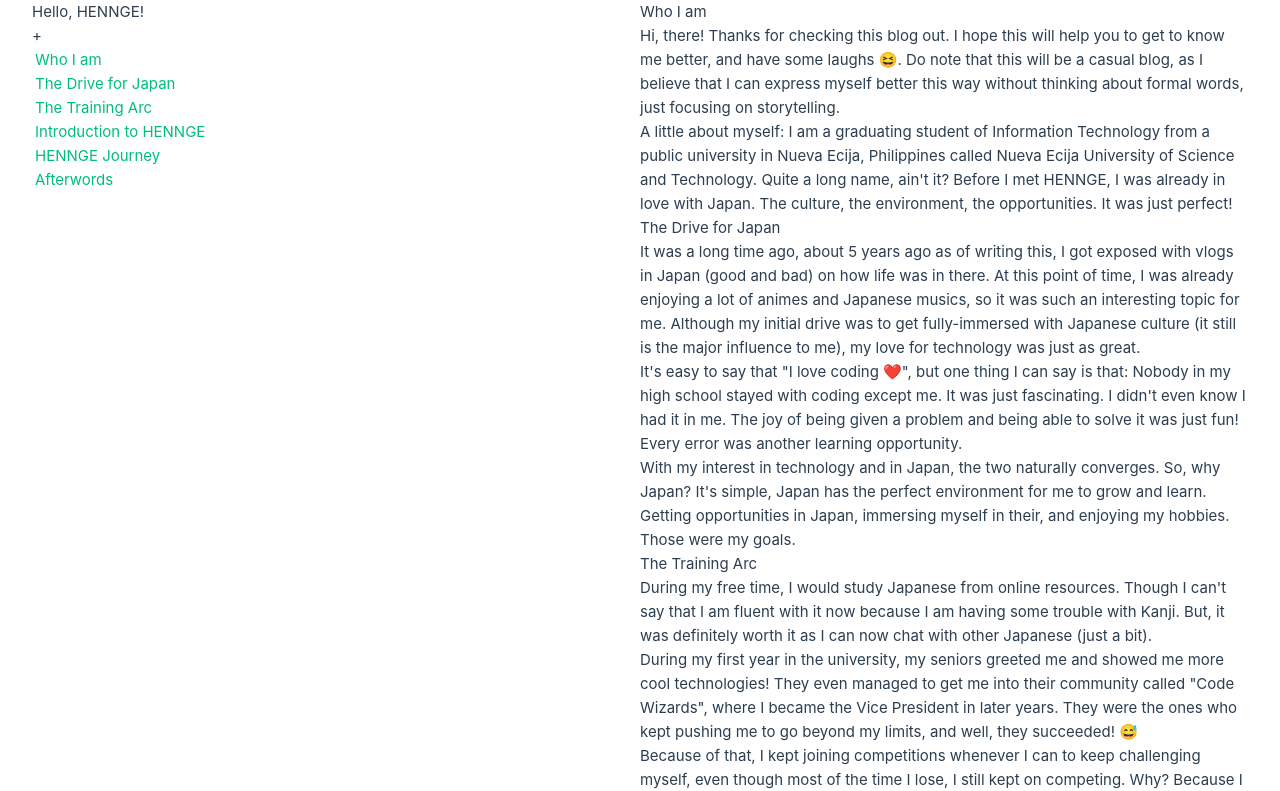
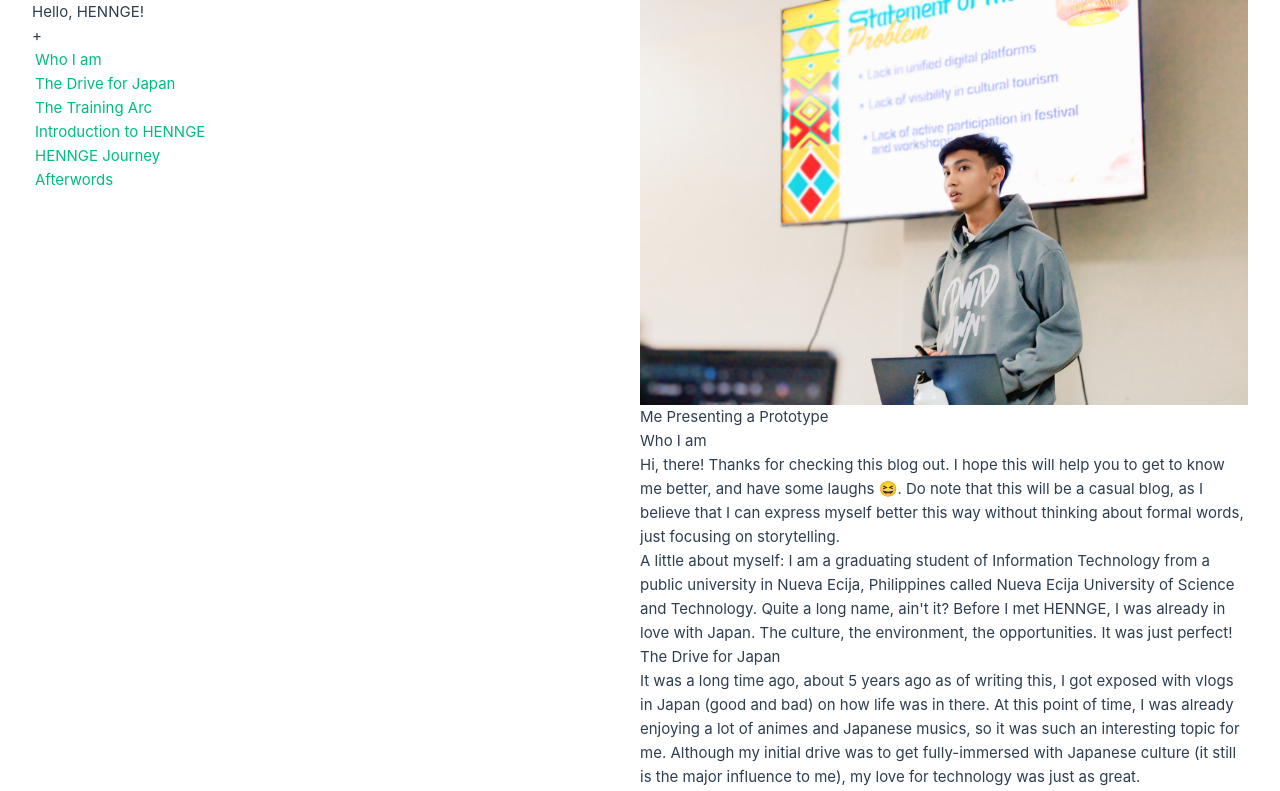
Before and after one commit to cynessa-dev/hello-HENNGE, a Vue app: page / in a window 1280 px wide. Shown: the top 791 px of the page. Built offline with nearby package versions, Linux system fonts and the light colour scheme; the HTML template or start-up script is replaced by a standard one.

Commit message:
🍱 content: add image with caption in introduction

```diff
--- a/src/components/sections/Introduction.vue
+++ b/src/components/sections/Introduction.vue
@@ -1,8 +1,11 @@
 <script setup lang="ts">
+    import pictureOfMe from '@/assets/images/intro_0.jpg'
 </script>
 
 <template>
     <section id="introduction">
+        <img :src="pictureOfMe" alt="Picture of me" />
+        <p>Me Presenting a Prototype</p>
         <h2>Who I am</h2>
         <p>
             Hi, there! Thanks for checking this blog out. I hope this will help you to get to know me better, and have some laughs 😆. Do note that this will be a casual blog, as I believe that I can express myself better this way without thinking about formal words, just focusing on storytelling.
```
Also changed, not shown: src/assets/images/intro_0.jpg (added).
